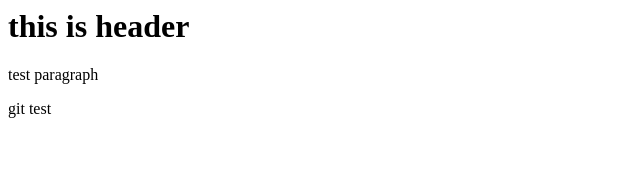
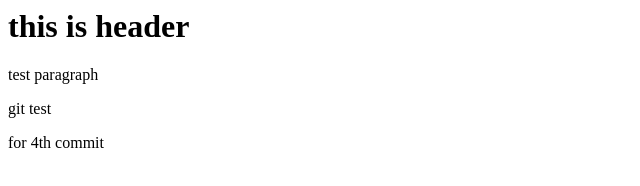
Before and after one commit to Mrshiv04/git-test, a plain HTML site: page index.html in a window 1280 px wide. Shown: the whole page, without its empty margins (0-640 px from the left). Drawn offline with Linux system fonts and the light colour scheme.

Commit message:
fourth version

```diff
--- a/index.html
+++ b/index.html
@@ -4,5 +4,6 @@
     <h1>this is header</h1>
     <p>test paragraph</p>
     <p>git test</p>
+    <p>for 4th commit</p>
   </body>
 </html>
```
